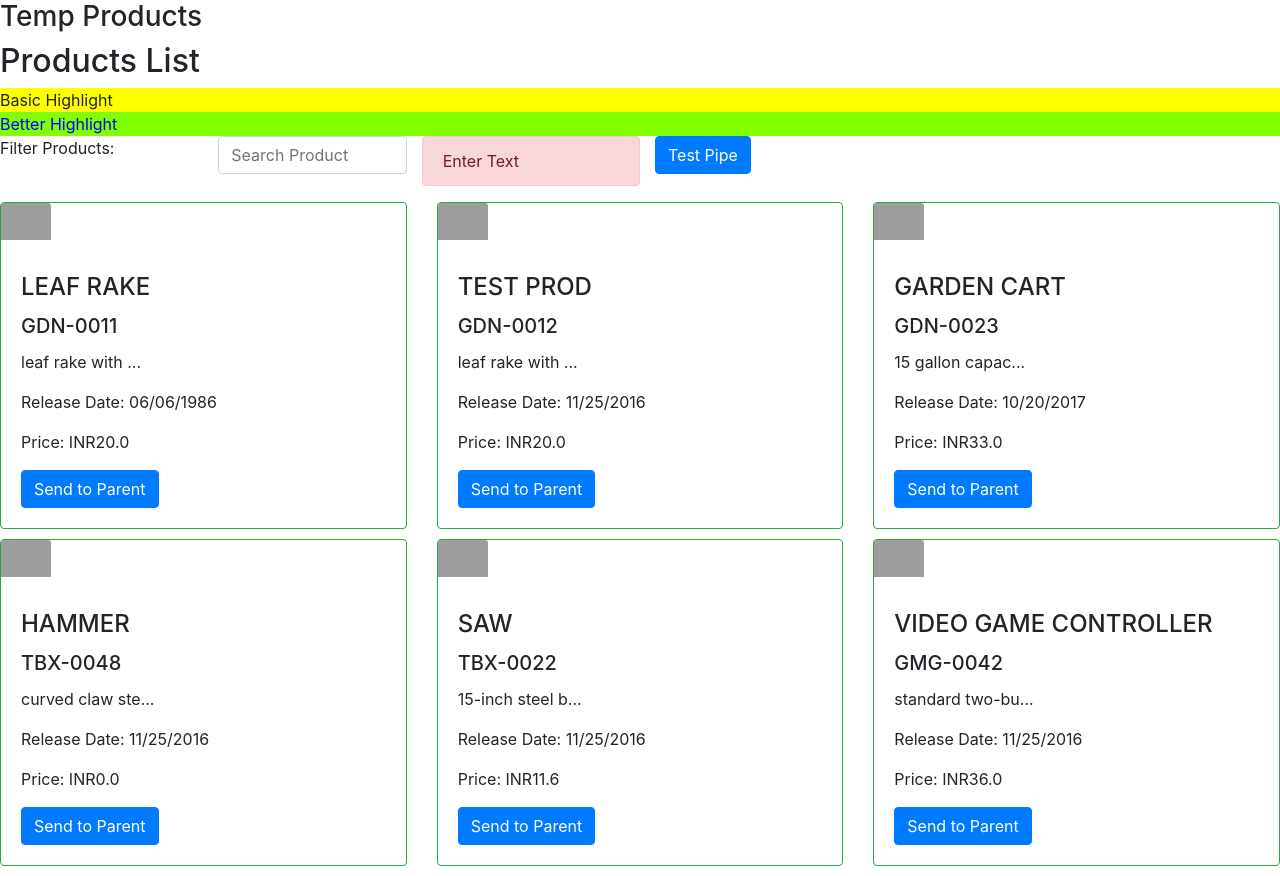
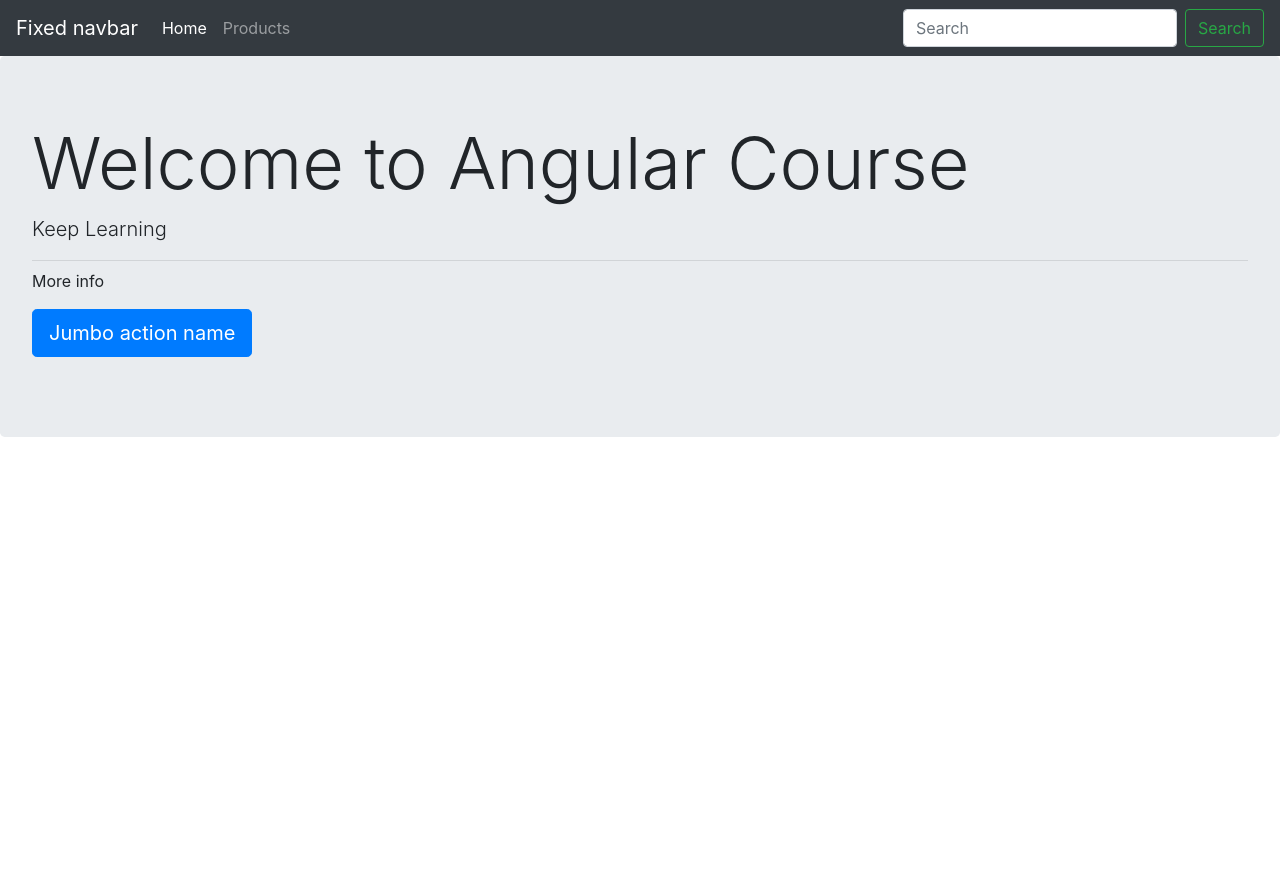
Before and after one commit to jrp1414/December2020Batch2, an Angular app: page /home in a window 1280 px wide. After the commit the page ends 800 px from the top, so only its background shows below. Built offline with nearby package versions, Linux system fonts and the light colour scheme; grey boxes are pictures that could not be loaded.

Commit message:
Routing started

```diff
--- a/src/app/app.component.html
+++ b/src/app/app.component.html
@@ -2,5 +2,8 @@
 <!-- <app-pb></app-pb> -->
 <!-- <app-eb></app-eb> -->
 <!-- <app-twb></app-twb> -->
-<temp-products></temp-products>
-<app-products></app-products>
+<!-- <temp-products></temp-products>
+<app-products></app-products> -->
+
+<app-header></app-header>
+<router-outlet></router-outlet>
--- /dev/null
+++ b/src/app/header/header.component.html
@@ -0,0 +1,28 @@
+<header>
+    <!-- Fixed navbar -->
+    <nav class="navbar navbar-expand-md navbar-dark bg-dark">
+      <a class="navbar-brand" href="#">Fixed navbar</a>
+      <button class="navbar-toggler" type="button" data-toggle="collapse" data-target="#navbarCollapse" aria-controls="navbarCollapse" aria-expanded="false" aria-label="Toggle navigation">
+        <span class="navbar-toggler-icon"></span>
+      </button>
+      <div class="collapse navbar-collapse" id="navbarCollapse">
+        <ul class="navbar-nav mr-auto">
+          <li class="nav-item active">
+            <!-- <a class="nav-link" href="home">Home <span class="sr-only">(current)</span></a> -->
+            <a class="nav-link" routerLink="home" >Home <span class="sr-only">(current)</span></a>
+          </li>
+          <li class="nav-item">
+            <a class="nav-link" routerLink="products" routerLinkActive="router-link-active" >Products</a>
+          </li>
+          <!-- <li class="nav-item">
+            <a class="nav-link">Students</a>
+          </li> -->
+        </ul>
+        <form class="form-inline mt-2 mt-md-0">
+          <input class="form-control mr-sm-2" type="text" placeholder="Search" aria-label="Search">
+          <button class="btn btn-outline-success my-2 my-sm-0" type="submit">Search</button>
+        </form>
+      </div>
+    </nav>
+
+  </header>
--- /dev/null
+++ b/src/app/header/header.component.ts
@@ -0,0 +1,15 @@
+import { Component, OnInit } from '@angular/core';
+
+@Component({
+  selector: 'app-header',
+  templateUrl: './header.component.html',
+  styles: []
+})
+export class HeaderComponent implements OnInit {
+
+  constructor() { }
+
+  ngOnInit(): void {
+  }
+
+}
--- /dev/null
+++ b/src/app/home/home.component.html
@@ -0,0 +1,9 @@
+<div class="jumbotron">
+    <h1 class="display-3">Welcome to Angular Course</h1>
+    <p class="lead">Keep Learning</p>
+    <hr class="my-2">
+    <p>More info</p>
+    <p class="lead">
+        <a class="btn btn-primary btn-lg" href="Jumbo action link" role="button">Jumbo action name</a>
+    </p>
+</div>
--- /dev/null
+++ b/src/app/home/home.component.ts
@@ -0,0 +1,15 @@
+import { Component, OnInit } from '@angular/core';
+
+@Component({
+  selector: 'app-home',
+  templateUrl: './home.component.html',
+  styles: []
+})
+export class HomeComponent implements OnInit {
+
+  constructor() { }
+
+  ngOnInit(): void {
+  }
+
+}
```
Also changed, not shown: src/app/app.module.ts (+13 -2 lines).
